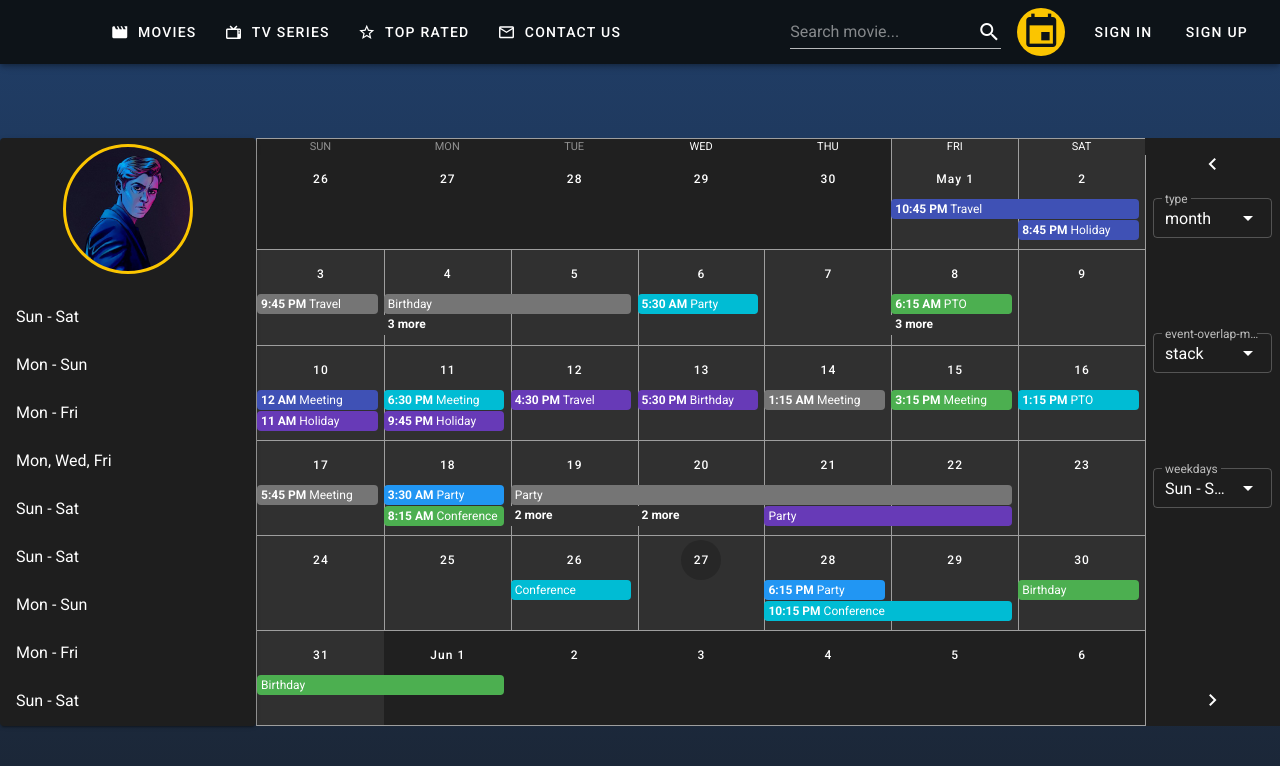
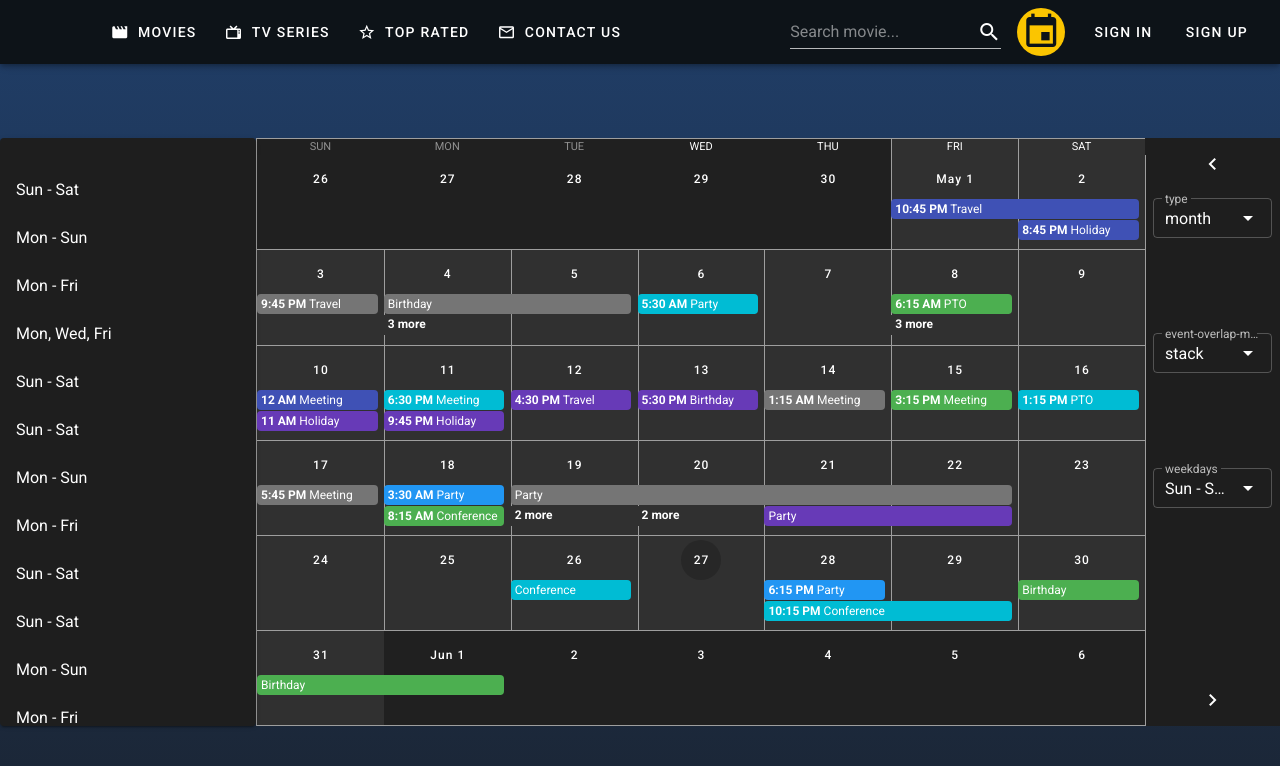
Before and after one commit to Need2Watch/N2W_Front, a Vue app: page /calendar in a window 1280 px wide. Shown: the top 766 px of the page. Built offline with nearby package versions, Linux system fonts and the light colour scheme; what vuesax would draw is missing.

Commit message:
Using profile photo in views

```diff
--- a/src/assets/styles/N2wCalendarSidebar.css
+++ b/src/assets/styles/N2wCalendarSidebar.css
@@ -1,40 +1,33 @@
-.calendarSideBar{
+.calendarSideBar {
   height: 80%;
   max-height: 690px;
   width: 20%;
 }
 
-.profileBanner{
-    height: 25%;
-    width: 100%;
-    padding: 0.4em;
-}
-
-.profileCircle{
+.profileCircle {
   height: 130px;
   width: 130px;
   border-radius: 50%;
   border-style: solid;
   border-width: 3px;
-    background: url(../img/avatar.jpg);
   background-position: 50% 50%;
   background-size: cover;
 }
 
-.profileName{
+.profileName {
   font-size: 20px;
 }
 
-.profileUsername{
+.profileUsername {
   font-size: 15px;
 }
 
-.sidebarInfo{
+.sidebarInfo {
   width: 100%;
-    height: 75%;
+  height: 100%;
 }
 
-.eventList{
+.eventList {
   width: 100%;
   height: 100%;
   overflow-y: scroll;
--- a/src/components/N2wCalendarSidebar.vue
+++ b/src/components/N2wCalendarSidebar.vue
@@ -1,9 +1,6 @@
 <template>
   <v-card hover raised class="calendarSideBar d-flex flex-column align-center">
-    <div class="profileBanner d-flex flex-column align-center">
-      <div class="primary profileCircle"></div>
-    </div>
-    <div class="sidebarInfo d-flex flex-column align-center">
+    <div class="mt-5 sidebarInfo d-flex flex-column align-center">
       <router-link
         to="/profile"
         class="decoration-none hidden-md-and-down d-flex flex-column align-center"
@@ -13,7 +10,7 @@
         >{{this.loggedUser.firstName}} {{this.loggedUser.lastName}}</a>
         <a class="profileUsername">{{this.loggedUser.username}}</a>
       </router-link>
-      <v-list max-height="500px" id="event-list" class="eventList" color="transparent">
+      <v-list max-height="800px" id="event-list" class="eventList" color="transparent">
         <v-list-item-group v-model="item">
           <v-list-item v-for="(item, i) in events" :key="i">
             <v-list-item-content>
--- a/src/components/N2wNavBar.vue
+++ b/src/components/N2wNavBar.vue
@@ -4,7 +4,7 @@
       <v-list>
         <v-list-item href="/" class="side-bar-profile">
           <v-avatar size="50" class="nav-bar-avatar">
-            <v-img src="../assets/img/avatar.jpg"></v-img>
+            <v-img :src="this.loggedUser.profilePicture"></v-img>
           </v-avatar>
           <v-list-item-title class="headline">My Profile</v-list-item-title>
         </v-list-item>
@@ -71,15 +71,13 @@
           flat
           class="transparent d-md-flex align-center hidden-md-and-down"
         >
-          <v-list-item href="/">
+          <v-list-item to="/profile" class="decoration-none white--text">
             <v-avatar size="50" class="nav-bar-avatar">
-              <v-img :src="userAvatarURL"></v-img>
+              <v-img :src="this.loggedUser.profilePicture"></v-img>
             </v-avatar>
-            <router-link to="/profile" class="decoration-none white--text">
-              <v-list-item-title
-                class="headline"
-              >{{ this.loggedUser.firstName }} {{this.loggedUser.lastName}}</v-list-item-title>
-            </router-link>
+            <v-list-item-title
+              class="headline"
+            >{{ this.loggedUser.firstName }} {{this.loggedUser.lastName}}</v-list-item-title>
           </v-list-item>
           <v-menu bottom left offset-y>
             <template v-slot:activator="{ on }">
--- a/src/views/Profile.vue
+++ b/src/views/Profile.vue
@@ -2,7 +2,7 @@
   <v-card height="100%" color="transparent" class="d-flex profileCard">
     <div class="d-flex flex-column align-center">
       <v-avatar size="300" class="nav-bar-avatar">
-        <v-img :src="userAvatarURL"></v-img>
+        <v-img :src="this.loggedUser.profilePicture"></v-img>
       </v-avatar>
       <div class="d-flex flex-column align-center profileInfo">
         <h1>{{this.loggedUser.firstName}} {{this.loggedUser.lastName}}</h1>
@@ -50,8 +50,6 @@ export default {
   data() {
     return {
       userBio: 'This is the user biography',
-      userAvatarURL:
-        'https://es.gravatar.com/userimage/148655767/f61f068eaac5470225f8923c99de0778.jpg?size=400',
     };
   },
   computed: mapState({
```
Lines whose indentation alone changed are shown as unchanged.
